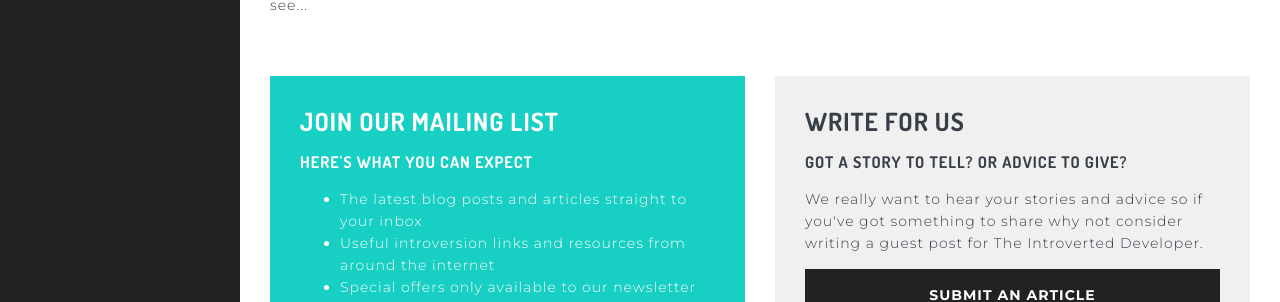
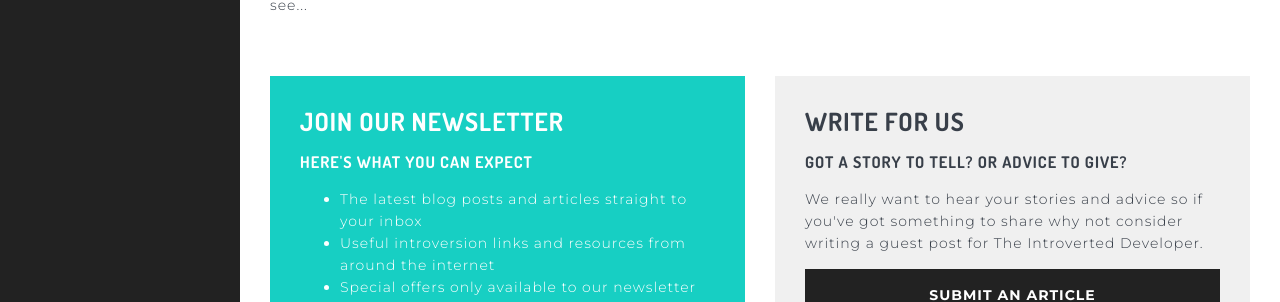
Before and after one commit to theintdev/theintdev.github.io, a Jekyll site: the page built from index.html, in a window 1280 px wide and 900 px high, scrolled down 762 px. Shown: the part 384-686 px from the top of the window. Built offline with Jekyll 4.4.1, drawn with Linux system fonts in a browser that asks for light colours; nearby versions of some CDN libraries; the list of posts is cut into pages by our own code.

Commit message:
Changed mailing list to newsletter

```diff
--- a/_includes/page-footer.html
+++ b/_includes/page-footer.html
@@ -2,7 +2,7 @@
   <div class="row">
     <div class="page-footer__col1 col-sm-6">
       <div class="box bg-teal" style="height:100%;">
-        <h3>Join our mailing list</h3>
+        <h3>Join our newsletter</h3>
         <h5>Here's what you can expect</h5>
         <ul>
           <li>The latest blog posts and articles straight to your inbox</li>
```
